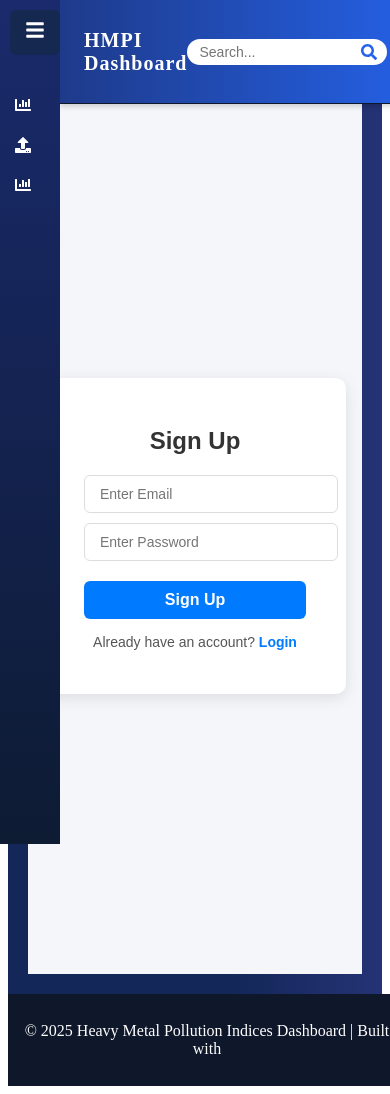
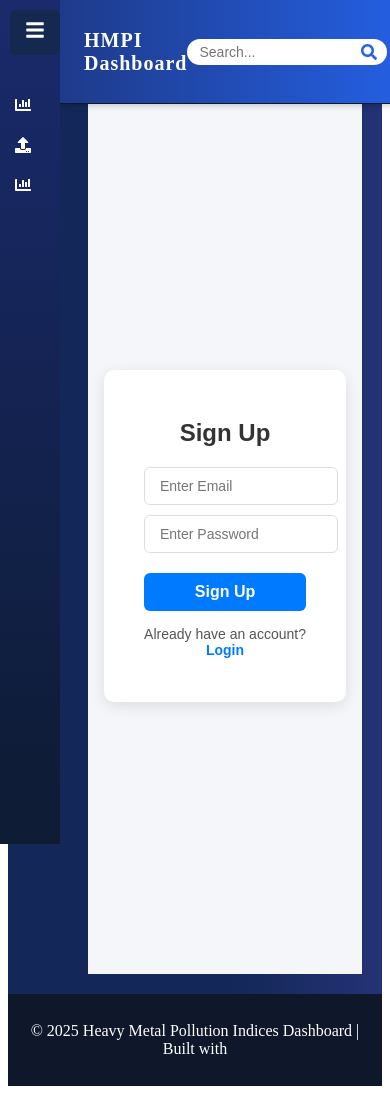
Before and after one commit to ANSHUMAN-JYOTIRANJAN/SIH, a React (Vite) app: page / in a window 390 px wide. Built offline with nearby package versions, Linux system fonts and the light colour scheme.

Commit message:
Fix responsive layout: footer, sidebar, navbar styles

```diff
--- a/src/App.css
+++ b/src/App.css
@@ -147,25 +147,3 @@ footer {
 .login-form button:hover {
   background: #1d4ed8;
 }
-@media (max-width: 768px) {
-  .sidebar {
-    position: absolute;
-    width: 200px !important;
-    left: -200px;
-    transition: left 0.3s ease;
-  }
-  .sidebar.open {
-    left: 0;
-  }
-  .footer {
-    margin-left: 0 !important;
-    width: 100% !important;
-  }
-  .page-content {
-    margin-left: 0 !important;
-  }
-  .navbar {
-    left: 0 !important;
-    width: 100% !important;
-  }
-}
```
